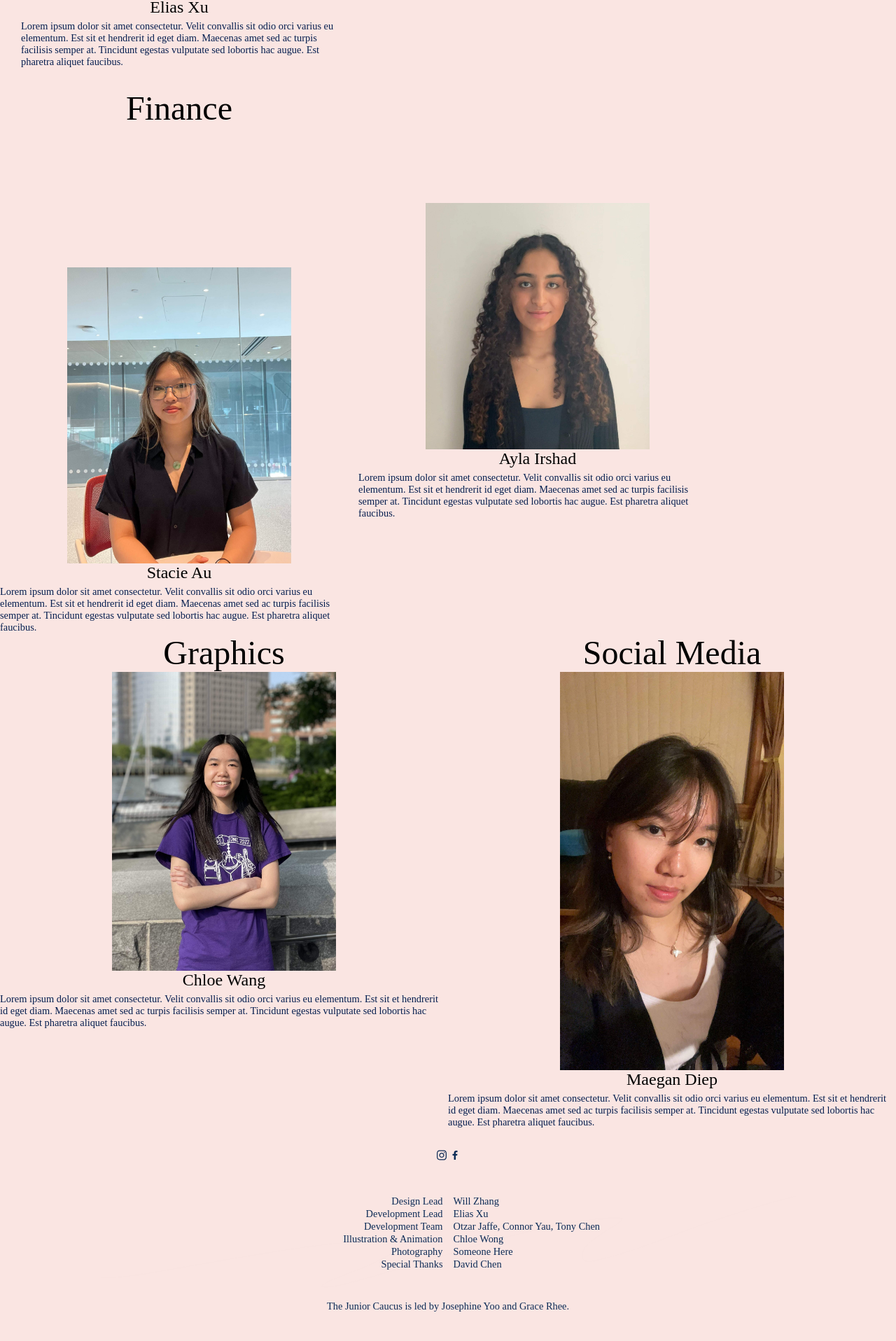
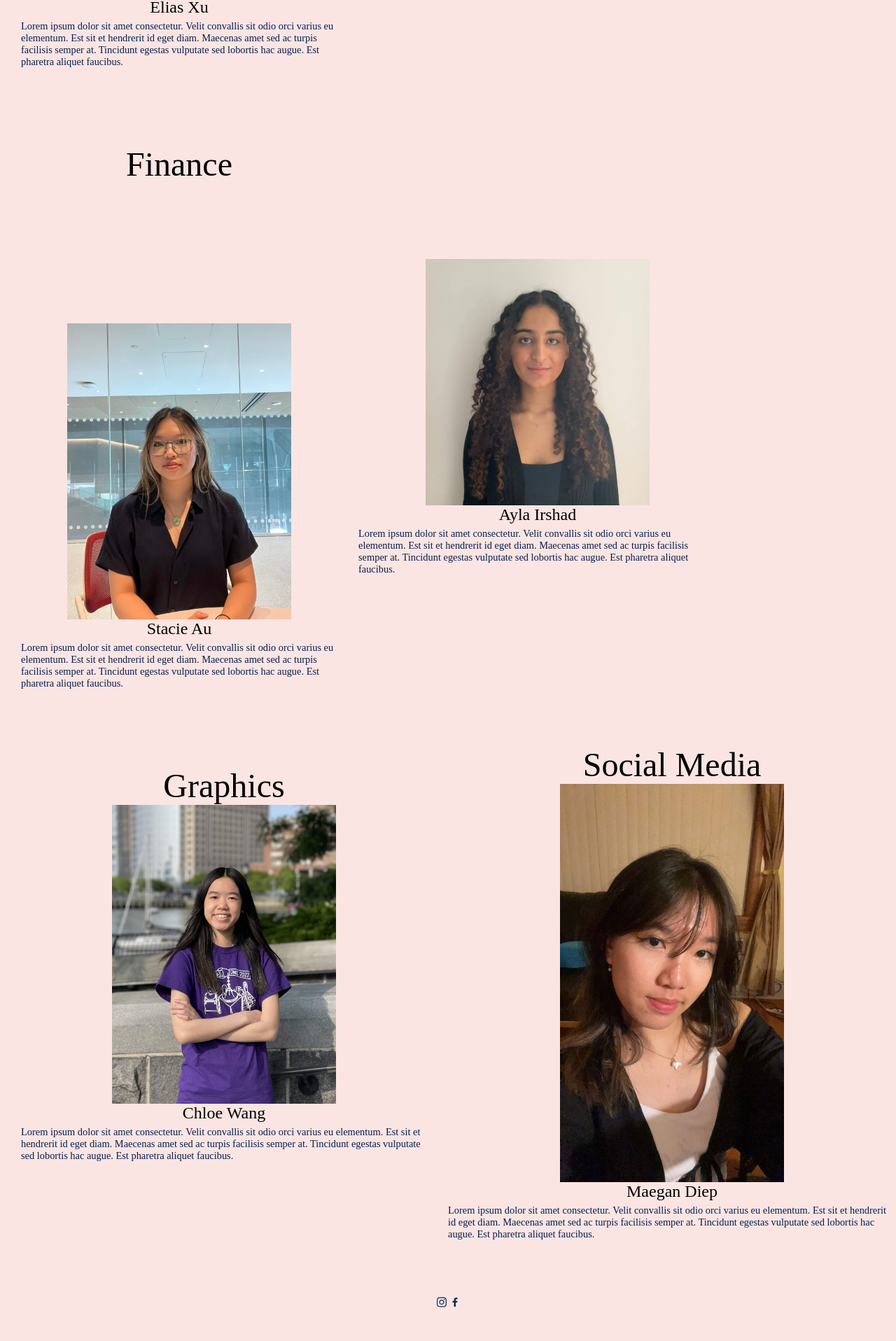
Before and after one commit to Junior-Caucus-SU/junior.stuysu.org, a React (Create React App) app: page /people in a window 1280 px wide. Shown: the part 4058-5974 px from the top of the page at 70% size. Built offline with nearby package versions, Linux system fonts and the light colour scheme; no server answers; a web font is replaced by a local one.

Commit message:
aligned some things

```diff
--- a/src/components/People.css
+++ b/src/components/People.css
@@ -185,6 +185,11 @@ html, body {
   padding: 30px;
 }
 
+.stacie {
+  justify-self: start;
+  padding: 30px;
+}
+
 .finance_name {
   padding-bottom: 200px;
 }
@@ -194,4 +199,10 @@ html, body {
   width: 100vw;
   display: grid;
   grid-template-columns: 1fr 1fr;
+  margin-bottom: 50px;
 }
+
+.chloe {
+  justify-self: start;
+  padding: 30px;
+}
--- a/src/components/People.jsx
+++ b/src/components/People.jsx
@@ -150,7 +150,7 @@ export default function People() {
 
           <div className="subgroup-containerD">
             <div className="d_type_box">
-              <div className="director person-container">
+              <div className="director person-container stacie">
                   <div className="d_type finance_name">Finance</div>
                   <img src={Stacie_Au} alt="" className = "director-img"/>
                   <div className="name">Stacie Au</div>
@@ -165,7 +165,7 @@ export default function People() {
           </div>
 
           <div className="subgroup-containerD">
-            <div className="d_type_box_c">
+            <div className="d_type_box_c chloe">
               <div className="director person-container">
                   <div className="d_type">Graphics</div>
                   <img src={Chloe_Wong} alt="" className = "director-img"/>
```
